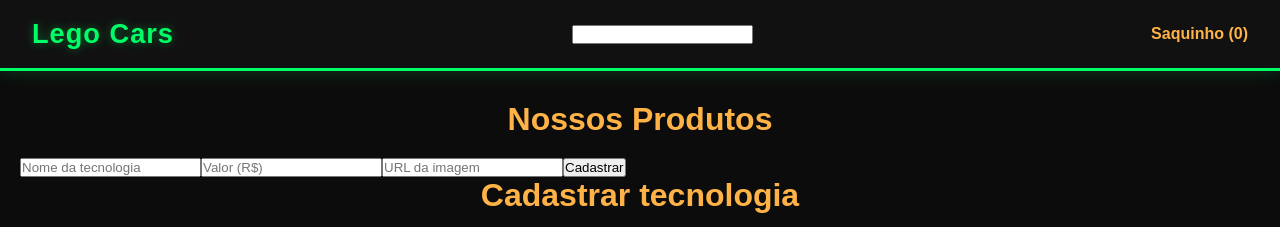
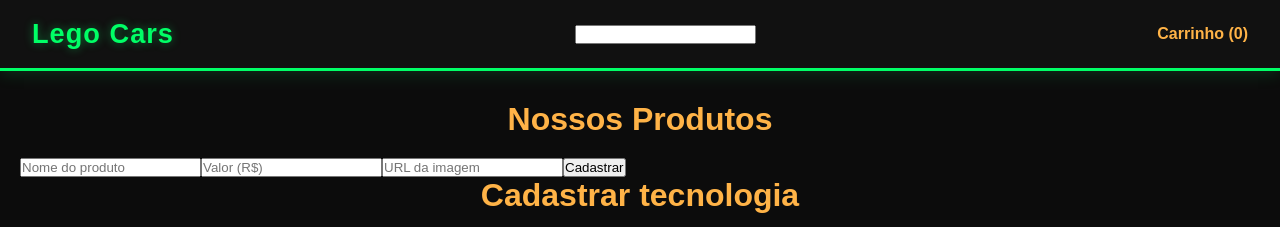
Before and after one commit to natanaelestudosjw-crypto/vitejs-vite-kh2gmnz1, a React (Vite) app: page / in a window 1280 px wide. Shown: the top 227 px of the page. Built offline with nearby package versions, Linux system fonts and the light colour scheme.

Commit message:
alterar o CSS e revisar

```diff
--- a/src/App.tsx
+++ b/src/App.tsx
@@ -113,7 +113,7 @@ function App() {
         <div>
           <input
             type="text"
-            placeholder="Nome da tecnologia"
+            placeholder="Nome do produto"
             value={inputName}
             onChange={(e) => setInputName(e.target.value)}
           />
--- a/src/components/BagSideBar.jsx
+++ b/src/components/BagSideBar.jsx
@@ -9,7 +9,8 @@ function BagSideBar({ bagItems, closeBag }) {
       <div className="bag-sidebar">
         <div className="bag-header">
 
-          <h2>Seu Saquinho</h2>
+          <h2>Seu Carrinho</h2>
+
           <button className="bag-close" onClick={() => {
             closeBag(false);
           }}>✕</button>
@@ -18,7 +19,7 @@ function BagSideBar({ bagItems, closeBag }) {
           Seus Brinquedos.
         </p>
         {bagItems.length == 0 ? (
-          <p className="bag-empty">Nenhum item no Saquinho.</p>
+          <p className="bag-empty">Nenhum item no Carrinho.</p>
         ) : (
           bagItems.map((item, index) => (
             <p key={index}>
--- a/src/components/Navbar.jsx
+++ b/src/components/Navbar.jsx
@@ -6,7 +6,7 @@ function Navbar(props) {
         <input type="text" onChange={(event) => { props.setBusca(event.target.value) }} />
 
         <span className="navbar-bag" onClick={() => props.openBag(true)}>
-          Saquinho ({props.bagItems}) </span>
+          Carrinho ({props.bagItems}) </span>
       </nav>
     </>
   );
```
Also changed, not shown: src/components/SearchTab.jsx (deleted).
